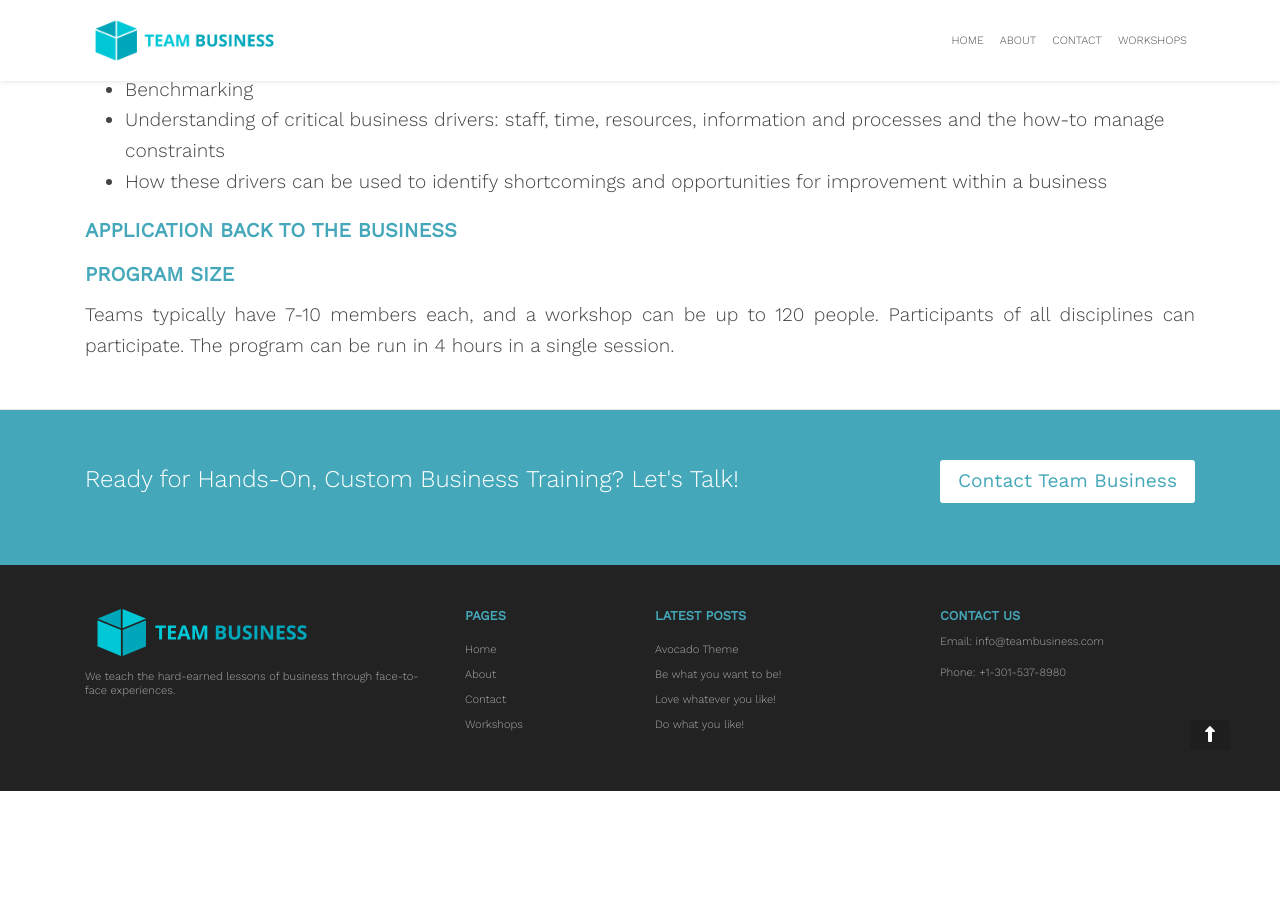
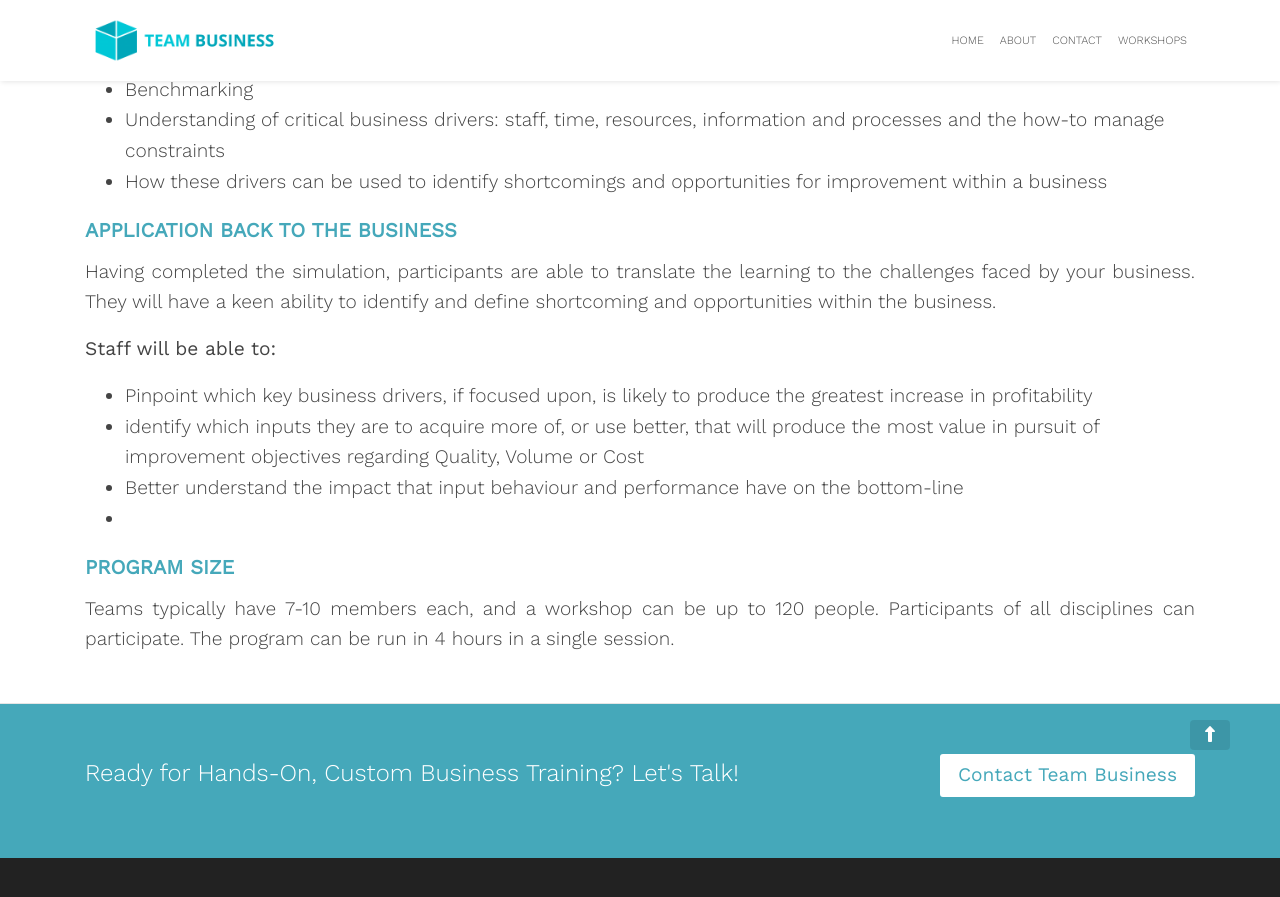
Before and after one commit to zac-heisey/team-business, a Jekyll site: the page built from _pages/car.md, in a window 1280 px wide and 900 px high, scrolled down 2387 px. Shown: the top 897 px of the window. Built offline with Jekyll 4.4.1, drawn with Linux system fonts in a browser that asks for light colours; nearby versions of some CDN libraries; before the commit the page ends 3178 px from its top, so only the background shows below that.

Commit message:
Update from Forestry.io Lara Azzam updated _pages/car.md

```diff
--- a/_pages/car.md
+++ b/_pages/car.md
@@ -56,6 +56,15 @@ Participants gain an understanding of how to identify opportunities for improvem
 
 ### APPLICATION BACK TO THE BUSINESS
 
+Having completed the simulation, participants are able to translate the learning to the challenges faced by your business.  They will have a keen ability to identify and define shortcoming and opportunities within the business.
+
+**Staff will be able to:**
+
+* Pinpoint which key business drivers, if focused upon, is likely to produce the greatest increase in profitability
+* identify which inputs they are to acquire more of, or use better, that will produce the most value in pursuit of improvement objectives regarding Quality, Volume or Cost
+* Better understand the impact that input behaviour and performance have on the bottom-line
+*
+
 ### PROGRAM SIZE
 
 Teams typically have 7-10 members each, and a workshop can be up to 120 people. Participants of all disciplines can participate. The program can be run in 4 hours in a single session.
```
